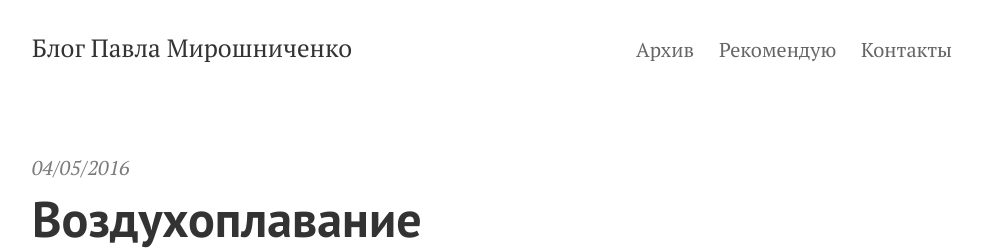
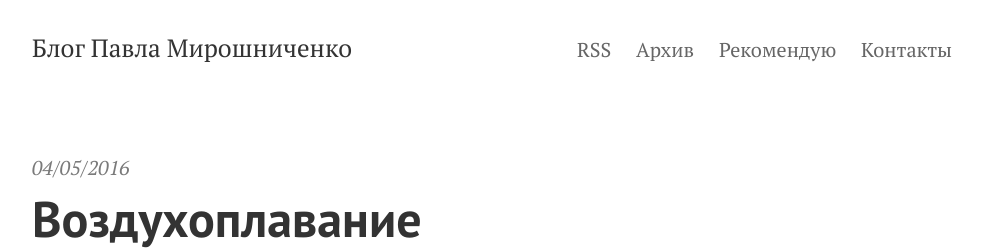
Before and after one commit to facetheheat/facetheheat.github.io, a Jekyll site: the page built from index.html, in a window 1280 px wide and 900 px high. Shown: the top 250 px of the window, without its empty margins (148-1129 px from the left). Built offline with Jekyll 4.4.1, drawn with Linux system fonts in a browser that asks for light colours; the list of posts is cut into pages by our own code.

Commit message:
Add rss link to navigation menu

```diff
--- a/_includes/navigation.html
+++ b/_includes/navigation.html
@@ -1,3 +1,4 @@
+<a href="{{ site.baseurl }}/feed.xml">RSS</a>
 <a href="{{ site.baseurl }}/archive/">Архив</a>
 <a href="{{ site.baseurl }}/recommend/">Рекомендую</a>
 <a href="{{ site.baseurl }}/contact/">Контакты</a>
```
